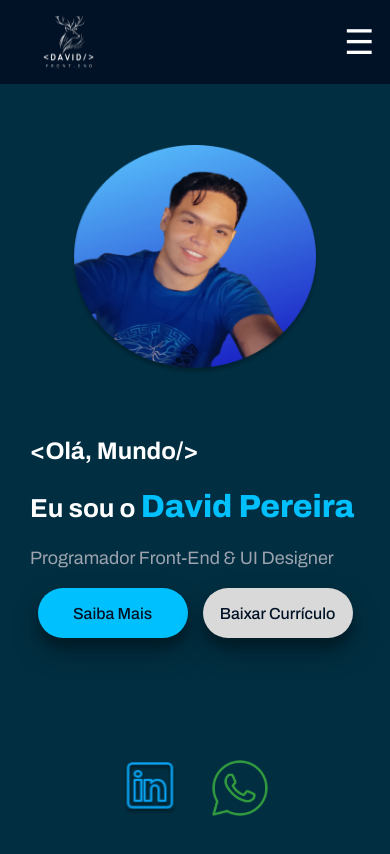
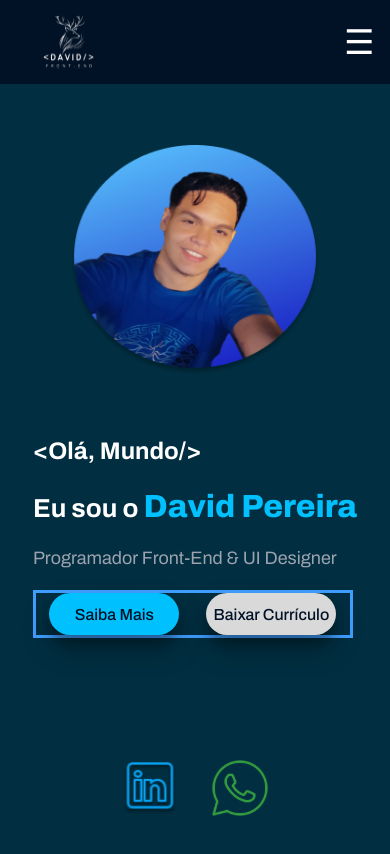
Before and after one commit to DavidPereira976/Portifolio, a React (Vite) app: page / in a window 390 px wide. Shown: the top 854 px of the page. Built offline with nearby package versions, Linux system fonts and the light colour scheme.

Commit message:
Feature: Ajustes de Responsividade da Versão Mobile

```diff
--- a/src/Components/Apresentação/style.js
+++ b/src/Components/Apresentação/style.js
@@ -153,17 +153,21 @@ export const FourthTitle = styled.h4`
 `;
 
 export const BoxButton = styled.div`
-  /* border: solid blue; */
+  border: solid #409EFF ;
   width: 420px;
   display: flex;
   justify-content: space-around;
 
   @media ${device.mobileL} {
-    width: 390px;
+    width: 340px;
   }
 
   @media ${device.mobileM} {
-    width: 330px;
+    width: 320px;
+  }
+
+  @media ${device.mobileS} {
+    width: 270px;
   }
 
   @media ${device.mobileN}{
@@ -192,17 +196,25 @@ export const FirstButton = styled.button`
   }
 
   @media ${device.mobileL} {
-    width: 170px;
+    width: 150px;
+    height: 45px;
   }
 
   @media ${device.mobileM} {
-    width: 150px;
+    width: 130px;
+    height: 42px;
+  }
+
+  @media ${device.mobileS}{
+  width: 110px;
+  height: 40px;
+  font-size: 14px;
   }
 
   @media ${device.mobileN}{
-  width: 120px;
+  width: 100px;
   height: 40px;
-  font-size: 14px;
+  font-size: 13px;
   }
 `;
 
@@ -227,17 +239,25 @@ export const SecondButton = styled.button`
   }
 
   @media ${device.mobileL} {
-    width: 170px;
+    width: 150px;
+    height: 45px;
   }
 
   @media ${device.mobileM} {
-    width: 150px;
+    width: 130px;
+    height: 42px;
+  }
+
+  @media ${device.mobileS}{
+  width: 110px;
+  height: 40px;
+  font-size: 14px;
   }
 
   @media ${device.mobileN}{
-  width: 120px;
+  width: 100px;
   height: 40px;
-  font-size: 14px;
+  font-size: 13px;
   }
 `;
 
```
